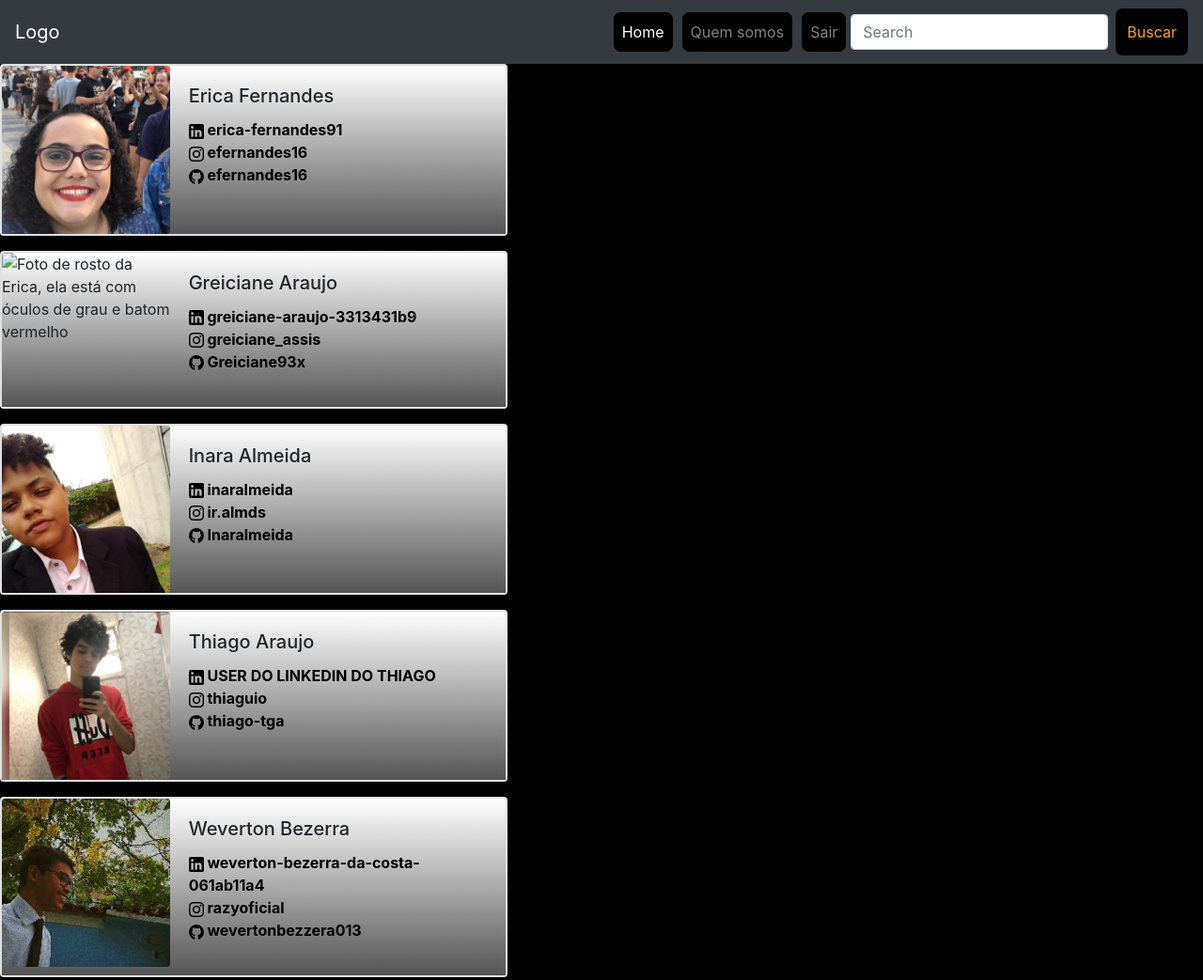
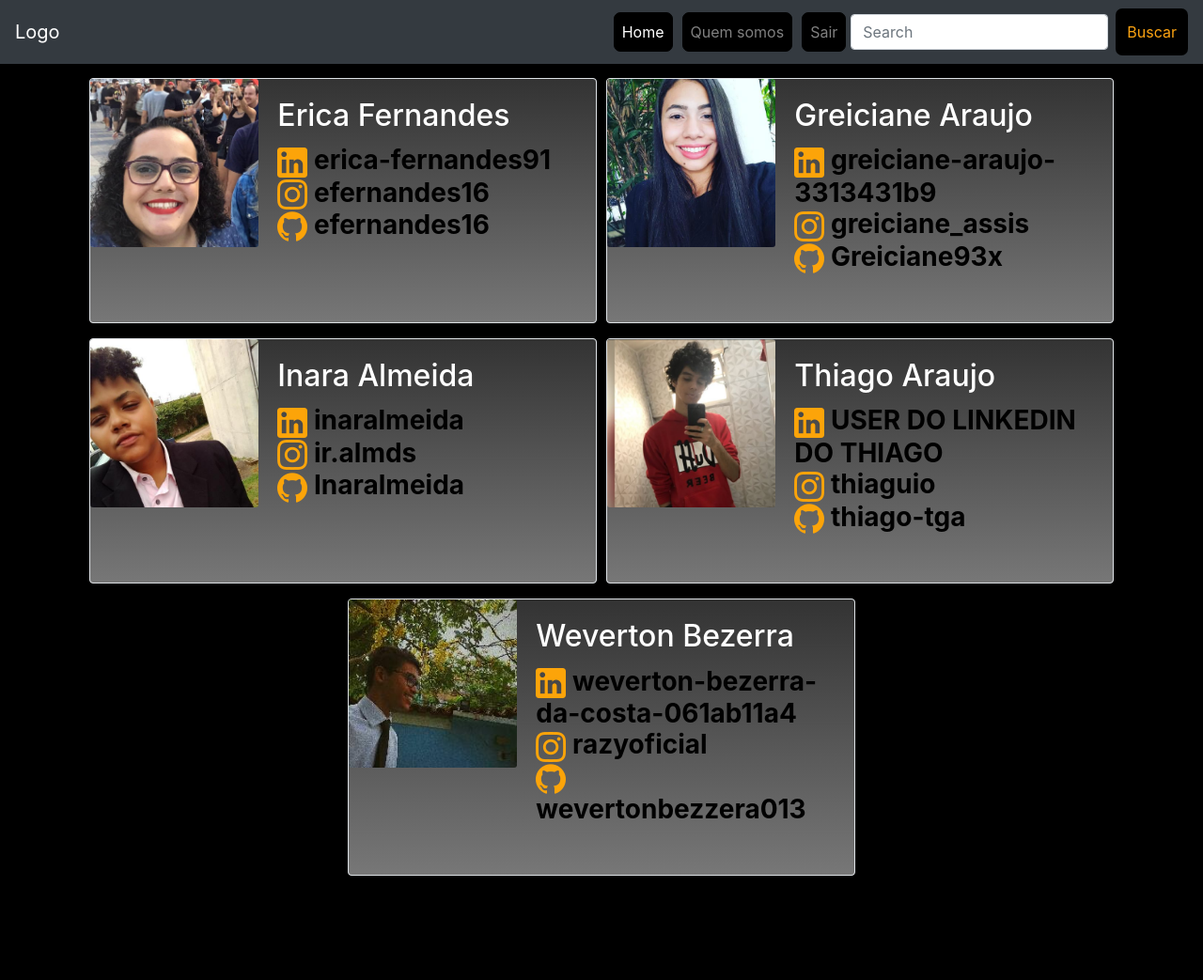
Before and after one commit to Inaralmeida/Dev-Movie, a plain HTML site: page Pagina de contatos/html/index_contatos.html in a window 1280 px wide. Shown: the whole page at 94% size. After the commit the page ends 948 px from the top, so only its background shows below. Drawn offline with nearby package versions, Linux system fonts and the light colour scheme.

Commit message:
Index atualizado com imagens organizadas

```diff
--- a/Pagina de contatos/css/contatos.css
+++ b/Pagina de contatos/css/contatos.css
@@ -39,12 +39,32 @@ body{
 }
 
 /* MAIN */
-.card-contatos {
-    background-image: linear-gradient(#fff, #555);
+.main-contatos {
+    margin-top: 15px;
+}
+
+.card-size {
+    margin-left: 5px;
+    margin-right: 5px;
+    padding: 0px 0px;
+    background-image: linear-gradient(#333, #777);
+}
+
+.card-body {
+    margin: 0px 0px 0px;
+}
+
+.card-title {
+    color: #ffffff;
 }
 
 .paragrafo-redes {
     margin-bottom: 0px;
+    font-size: 120%;
+}
+
+.ul a {
+    font-size: 120%;
 }
 
 .card-link {
@@ -53,3 +73,7 @@ body{
     margin: 0px 0px 0px 0px;
     width: 318.66px;
 }
+
+.card-link:hover {
+    color: #fca311;
+}
--- a/Pagina de contatos/html/index_contatos.html
+++ b/Pagina de contatos/html/index_contatos.html
@@ -51,90 +51,101 @@
 
 
 
-  <main>
+  <main class="row justify-content-center main-contatos">
 
   <!-- Cards de contato -->
 
     <!-- Erica -->
-    <section class="card mb-3" style="max-width: 540px;">
-      <div class="row no-gutters border card-contatos">
+      <section class="card mb-3 border card-size" style="max-width: 540px;">
+        <div class="row no-gutters">
             <div class="col-md-4">
-            <img src="../img_contatos/perfil_Erica.jpeg" class="card-img" alt="Foto de rosto da Erica, ela está com óculos de grau e batom vermelho">
+              <img src="../img/img_contatos/perfil_Erica.jpeg" class="card-img" alt="Foto de rosto da Erica">
             </div>
             <div class="col-md-8">
               <article class="card-body d-flex flex-column mb-3 ">
-                <h5 class="card-title card-container">Erica Fernandes</h5>
-                <p class="paragrafo-redes"><a href="https://www.linkedin.com/in/erica-fernandes91/" class="card-text alert-link card-link"><img src="../img/linkedin-logo.png" alt="logo linkedin">   erica-fernandes91</a></p>
-                <p class="paragrafo-redes"><a href="https://www.instagram.com/efernandes16" class="card-text alert-link card-link"><img src="../img/instagram.png" alt="logo instagram">   efernandes16</a></p>
-                <p class="paragrafo-redes"><a href="https://github.com/efernandes16" class="card-text alert-link card-link"><img src="../img/github.png" alt="logo github">   efernandes16</a></p>
+                  <h2 class="card-title card-container">Erica Fernandes</h2>
+                  <ul class="">
+                    <li><a href="https://www.linkedin.com/in/erica-fernandes91/" class="card-text h3 alert-link card-link"><img src="../img/icones/linkedin-logo.png" alt="logo linkedin">   erica-fernandes91</a></li>
+                    <li><a href="https://www.instagram.com/efernandes16" class="card-text h3 alert-link card-link"><img src="../img/icones/instagram.png" alt="logo instagram">   efernandes16</a></li>
+                    <li><a href="https://github.com/efernandes16" class="card-text alert-link h3 card-link"><img src="../img/icones/github.png" alt="logo github">   efernandes16</a></li>
+                  </ul>
               </article>
             </div>
         </div>
       </section>
 
     <!-- Greici -->
-    <section class="card mb-3" style="max-width: 540px;">
-      <div class="row no-gutters border card-contatos">
+      <section class="card mb-3 border card-size" style="max-width: 540px;">
+        <div class="row no-gutters">
             <div class="col-md-4">
-            <img src="../img_contatos/perfil_Greici.jpeg" class="card-img" alt="Foto de rosto da Erica, ela está com óculos de grau e batom vermelho">
+              <img src="../img/img_contatos/perfil_Greici.jpeg" class="card-img" alt="Foto de rosto da Greici">
             </div>
             <div class="col-md-8">
               <article class="card-body d-flex flex-column mb-3 ">
-                <h5 class="card-title card-container">Greiciane Araujo</h5>
-                <p class="paragrafo-redes"><a href="https://www.linkedin.com/in/greiciane-araujo-3313431b9/" class="card-text alert-link card-link"><img src="../img/linkedin-logo.png" alt="logo linkedin">   greiciane-araujo-3313431b9</a></p>
-                <p class="paragrafo-redes"><a href="https://www.instagram.com/greiciane_assis/" class="card-text alert-link card-link"><img src="../img/instagram.png" alt="logo instagram">   greiciane_assis</a></p>
-                <p class="paragrafo-redes"><a href="https://github.com/Greiciane93x" class="card-text alert-link card-link"><img src="../img/github.png" alt="logo github">   Greiciane93x</a></p>
+                  <h2 class="card-title card-container">Greiciane Araujo</h2>
+                  <ul>
+                    <li><a href="https://www.linkedin.com/in/greiciane-araujo-3313431b9/" class="card-text h3 alert-link card-link"><img src="../img/icones/linkedin-logo.png" alt="logo linkedin">   greiciane-araujo-3313431b9</a></li>
+                    <li><a href="https://www.instagram.com/greiciane_assis/" class="card-text h3 alert-link card-link"><img src="../img/icones/instagram.png" alt="logo instagram">   greiciane_assis</a></li>
+                    <li><a href="https://github.com/Greiciane93x" class="card-text alert-link h3 card-link"><img src="../img/icones/github.png" alt="logo github">   Greiciane93x</a></li>
+                  </ul>
                 </article>
             </div>
           </div>
       </section>
 
     <!-- Inara -->
-    <section class="card mb-3" style="max-width: 540px;">
-      <div class="row no-gutters border card-contatos">
+      <section class="card mb-3 border card-size" style="max-width: 540px;">
+        <div class="row no-gutters">
             <div class="col-md-4">
-            <img src="../img_contatos/perfil_Inara.jpeg" class="card-img" alt="Foto de rosto da Erica, ela está com óculos de grau e batom vermelho">
+              <img src="../img/img_contatos/perfil_Inara.jpeg" class="card-img" alt="Foto de rosto da Inara">
             </div>
             <div class="col-md-8">
                 <article class="card-body d-flex flex-column mb-3 ">
-                  <h5 class="card-title card-container">Inara Almeida</h5>
-                  <p class="paragrafo-redes"><a href="https://www.linkedin.com/in/inaralmeida/" class="card-text alert-link card-link"><img src="../img/linkedin-logo.png" alt="logo linkedin">   inaralmeida</a></p>
-                  <p class="paragrafo-redes"><a href="https://www.instagram.com/ir.almds/" class="card-text alert-link card-link"><img src="../img/instagram.png" alt="logo instagram">   ir.almds</a></p>
-                  <p class="paragrafo-redes"><a href="https://github.com/Inaralmeida" class="card-text alert-link card-link"><img src="../img/github.png" alt="logo github">   Inaralmeida</a></p>
+                    <h2 class="card-title card-container">Inara Almeida</h2>
+                    <ul>
+                      <li><a href="https://www.linkedin.com/in/inaralmeida/" class="card-text alert-link h3 card-link"><img src="../img/icones/linkedin-logo.png" alt="logo linkedin">   inaralmeida</a></li>
+                      <li><a href="https://www.instagram.com/ir.almds/" class="card-text alert-link h3 card-link"><img src="../img/icones/instagram.png" alt="logo instagram">   ir.almds</a></li>
+                      <li><a href="https://github.com/Inaralmeida" class="card-text alert-link h3 card-link"><img src="../img/icones/github.png" alt="logo github">   Inaralmeida</a></li>
+                    </ul>
                 </article>
               </div>
           </div>
       </section>
 
+
   <!-- Thiago -->
-    <section class="card mb-3" style="max-width: 540px;">
-      <div class="row no-gutters border card-contatos">
+    <section class="card mb-3 border card-size" style="max-width: 540px;">
+      <div class="row no-gutters">
           <div class="col-md-4">
-              <img src="../img_contatos/perfil_Thiago.jpeg" class="card-img" alt="Foto de rosto da Erica, ela está com óculos de grau e batom vermelho">
+              <img src="../img/img_contatos/perfil_Thiago.jpeg" class="card-img" alt="Foto de rosto do Thiago">
           </div>
           <div class="col-md-8">
               <article class="card-body d-flex flex-column mb-3 ">
-                  <h5 class="card-title card-container">Thiago Araujo</h5>
-                  <p class="paragrafo-redes"><a href="..." class="card-text alert-link card-link"><img src="../img/linkedin-logo.png" alt="logo linkedin">   USER DO LINKEDIN DO THIAGO</a></p>
-                  <p class="paragrafo-redes"><a href="https://www.instagram.com/thiaguio/" class="card-text alert-link card-link"><img src="../img/instagram.png" alt="logo instagram">   thiaguio</a></p>
-                  <p class="paragrafo-redes"><a href="https://github.com/thiago-tga" class="card-text alert-link card-link"><img src="../img/github.png" alt="logo github">   thiago-tga</a></p>
+                  <h2 class="card-title card-container">Thiago Araujo</h2>
+                  <ul>
+                    <li><a href="..." class="card-text alert-link h3 card-link"><img src="../img/icones/linkedin-logo.png" alt="logo linkedin">   USER DO LINKEDIN DO THIAGO</a></li>
+                    <li><a href="https://www.instagram.com/thiaguio/" class="card-text alert-link h3 card-link"><img src="../img/icones/instagram.png" alt="logo instagram">   thiaguio</a></li>
+                    <li><a href="https://github.com/thiago-tga" class="card-text alert-link h3 card-link"><img src="../img/icones/github.png" alt="logo github">   thiago-tga</a></li>
+                  </ul>
               </article>
           </div>
         </div>
     </section>
 
   <!-- Weverton -->
-    <section class="card mb-3" style="max-width: 540px;">
-      <div class="row no-gutters border card-contatos">
+    <section class="card mb-3 border card-size" style="max-width: 540px;">
+      <div class="row no-gutters">
          <div class="col-md-4">
-           <img src="../img_contatos/perfil_Wewerton.jpeg" class="card-img" alt="Foto de rosto da Erica, ela está com óculos de grau e batom vermelho">
+           <img src="../img/img_contatos/perfil_Wewerton.jpeg" class="card-img" alt="Foto de rosto do Weverton">
          </div>
          <div class="col-md-8">
              <article class="card-body d-flex flex-column mb-3 ">
-                  <h5 class="card-title card-container">Weverton Bezerra</h5>
-                  <p class="paragrafo-redes"><a href="https://www.linkedin.com/in/weverton-bezerra-da-costa-061ab11a4/" class="card-text alert-link card-link"><img src="../img/linkedin-logo.png" alt="logo linkedin">   weverton-bezerra-da-costa-061ab11a4</a></p>
-                  <p class="paragrafo-redes"><a href="https://www.instagram.com/razyoficial/" class="card-text alert-link card-link"><img src="../img/instagram.png" alt="logo instagram">   razyoficial</a></p>
-                  <p class="paragrafo-redes"><a href="https://github.com/wevertonbezzera013" class="card-text alert-link card-link"><img src="../img/github.png" alt="logo github">   wevertonbezzera013</a></p>
+               <h2 class="card-title card-container">Weverton Bezerra</h2>
+               <ul>
+                <li><a href="https://www.linkedin.com/in/weverton-bezerra-da-costa-061ab11a4/" class="card-text alert-link h3 card-link"><img src="../img/icones/linkedin-logo.png" alt="logo linkedin">   weverton-bezerra-da-costa-061ab11a4</a></li>
+                <li><a href="https://www.instagram.com/razyoficial/" class="card-text alert-link h3 card-link"><img src="../img/icones/instagram.png" alt="logo instagram">   razyoficial</a></li>
+                <li><a href="https://github.com/wevertonbezzera013" class="card-text alert-link h3 card-link"><img src="../img/icones/github.png" alt="logo github">   wevertonbezzera013</a></li>
+               </ul>
              </article>
          </div>
       </div>
```
Also changed, not shown: Pagina de contatos/img/icones/github.png (added), Pagina de contatos/img/icones/instagram.png (added), Pagina de contatos/img/icones/linkedin-logo.png (added), Pagina de contatos/img/img_contatos/perfil_Erica.jpeg (added), Pagina de contatos/img/img_contatos/perfil_Greici.jpeg (added), Pagina de contatos/img/img_contatos/perfil_Inara.jpeg (added), Pagina de contatos/img/img_contatos/perfil_Thiago.jpeg (added), Pagina de contatos/img/img_contatos/perfil_Wewerton.jpeg (added). Lines whose indentation alone changed are shown as unchanged.
